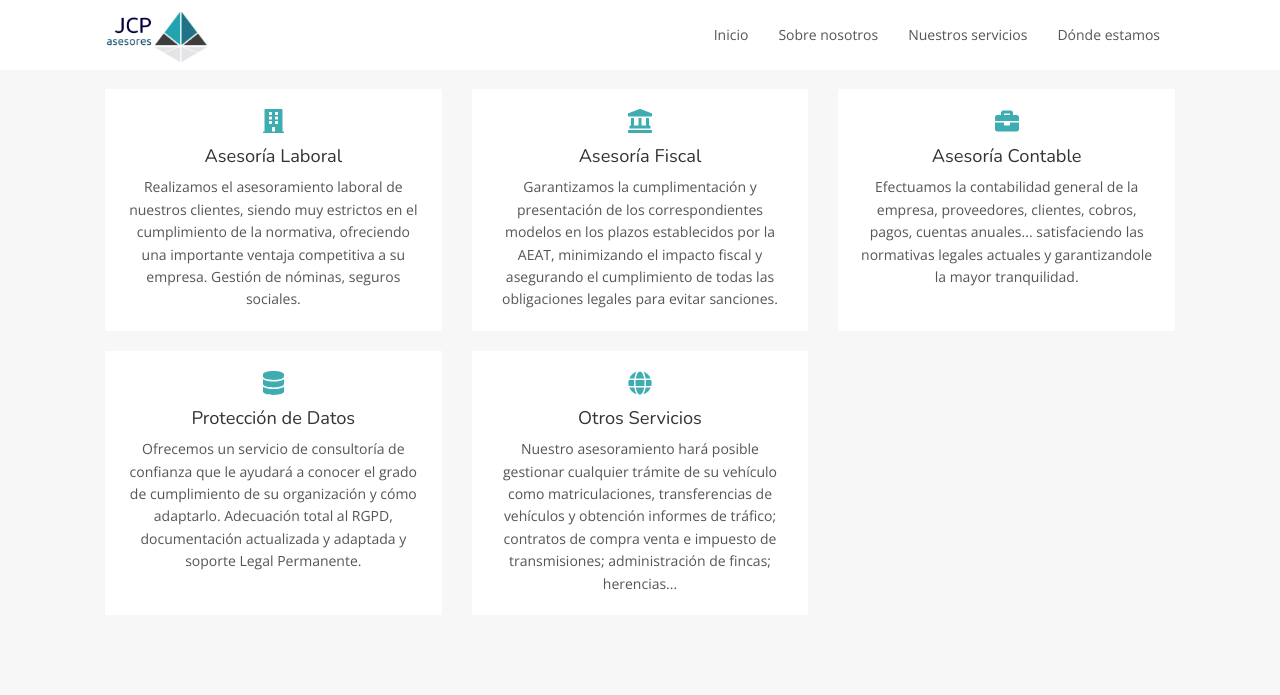
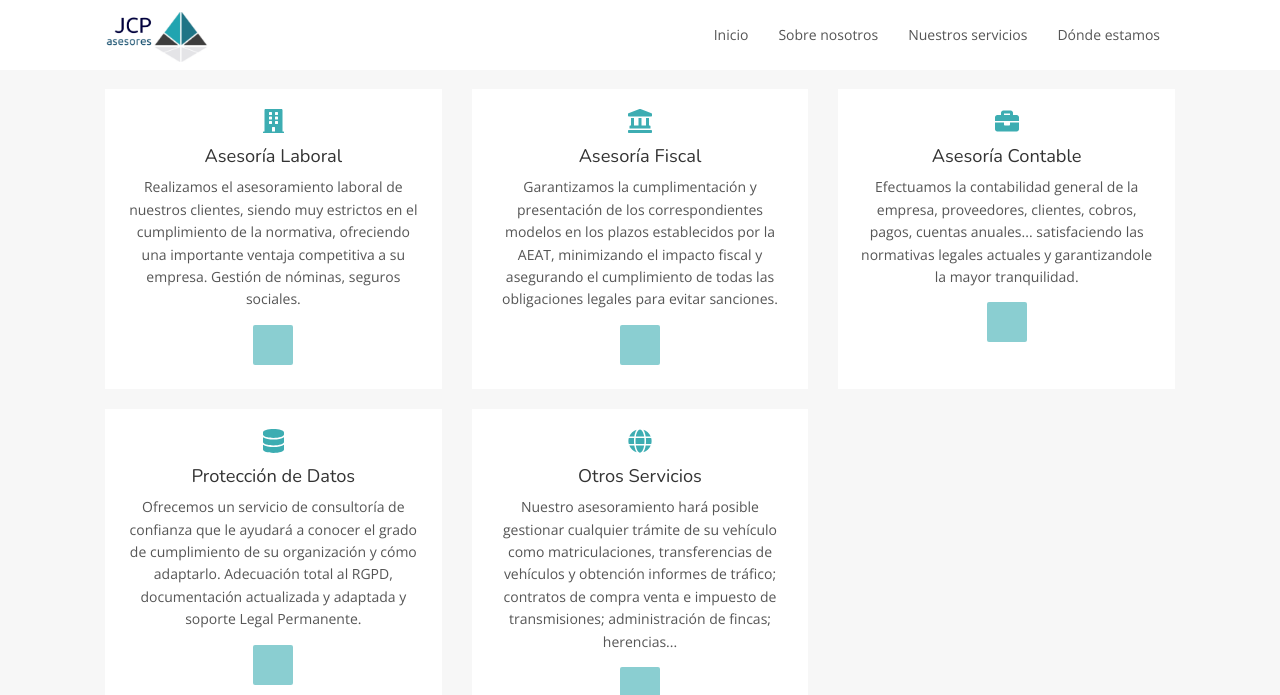
Before and after one commit to MpCity/MpCity.github.io, a Jekyll site: the page built from index.html, in a window 1280 px wide and 1400 px high, scrolled down 1554 px. Shown: the top 695 px of the window. Built offline with Jekyll 4.4.1, drawn with Linux system fonts in a browser that asks for light colours; grey boxes are pictures that could not be loaded.

Commit message:
Update index.html

```diff
--- a/index.html
+++ b/index.html
@@ -1,6 +1,26 @@
 ---
 layout: default
 ---
+
+<style>
+.button {
+  background-color: #3dadb2;
+  border: none;
+  color: white;
+  padding: 20px;
+  opacity: 0.6;
+  transition: 0.3s;
+  text-align: center;
+  text-decoration: none;
+  display: inline-block;
+  font-size: 16px;
+  margin: 4px 2px;
+  cursor: pointer;
+  border-radius: 2px;
+}
+
+.button:hover {opacity: 1}
+</style>
 
 <!-- Start Hero -->
 <div class="hero" style="background: url('{{ site.baseurl }}/img/{{ site.hero.hero_img }}') no-repeat; background-size: cover;">
@@ -131,6 +151,7 @@ layout: default
                         <svg class="icon {{ treatment.icon }}"><use xlink:href="#{{ treatment.icon }}"></use></svg>
                         <h4>{{ treatment.title }}</h4>
                         <p>{{ treatment.description }}</p>
+                        <button class="button">{{ treatment.button }}</button>
                     </div>
                 </div>
             {% endfor %}
```
